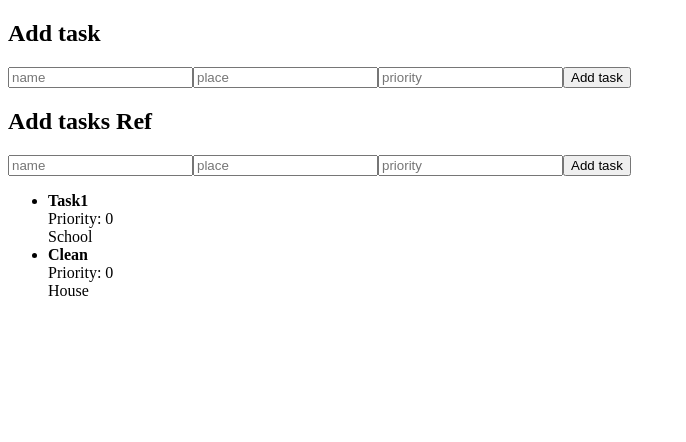
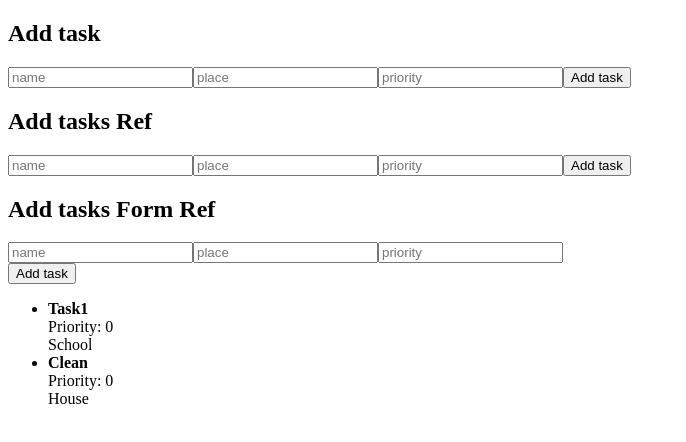
Before and after one commit to uo295180/reactTaskManager, a React (Create React App) app: page / in a window 1280 px wide. Shown: the top 442 px of the page, without its empty margins (0-686 px from the left). Built offline with nearby package versions, Linux system fonts and the light colour scheme.

Commit message:
referencias a formularios y form data

```diff
--- a/src/App.js
+++ b/src/App.js
@@ -9,6 +9,8 @@
   let nameRef = useRef("");
   let placeRef = useRef("");
   let priorityRef = useRef(0);
+
+  let formRef = useRef();
 
   let [tasks, setTasks] = useState([
     {
@@ -44,6 +46,16 @@
     priorityRef.current.value = "";
   }
 
+  let addTaskWithFormRef = () => {
+    let formData = new FormData(formRef.current);
+    let newTask = {
+      name: formData.get("name"),
+      place: formData.get("place"),
+      priority: formData.get("priority")
+    }
+    setTasks([...tasks, newTask])
+  }
+
   return (
       <div>
         <h2>Add task</h2>
@@ -58,6 +70,14 @@
         <input ref={priorityRef} type="number" placeholder="priority" onChange={(e) => { setPriority(parseInt(e.currentTarget.value)) }}></input>
         <button onClick={addTaskWithRefs}> Add task </button>
 
+        <h2>Add tasks Form Ref</h2>
+        <form ref={formRef}>
+          <input name="name" type="text" placeholder="name" onChange={(e) => { setName(e.currentTarget.value) }}></input>
+          <input name="place" type="text" placeholder="place" onChange={(e) => { setPlace(e.currentTarget.value) }}></input>
+          <input name="priority" type="number" placeholder="priority" onChange={(e) => { setPriority(parseInt(e.currentTarget.value)) }}></input>
+        </form>
+        <button onClick={addTaskWithFormRef}> Add task </button>
+
         <ul>
           { tasks.map( t =>
           <li>
```
